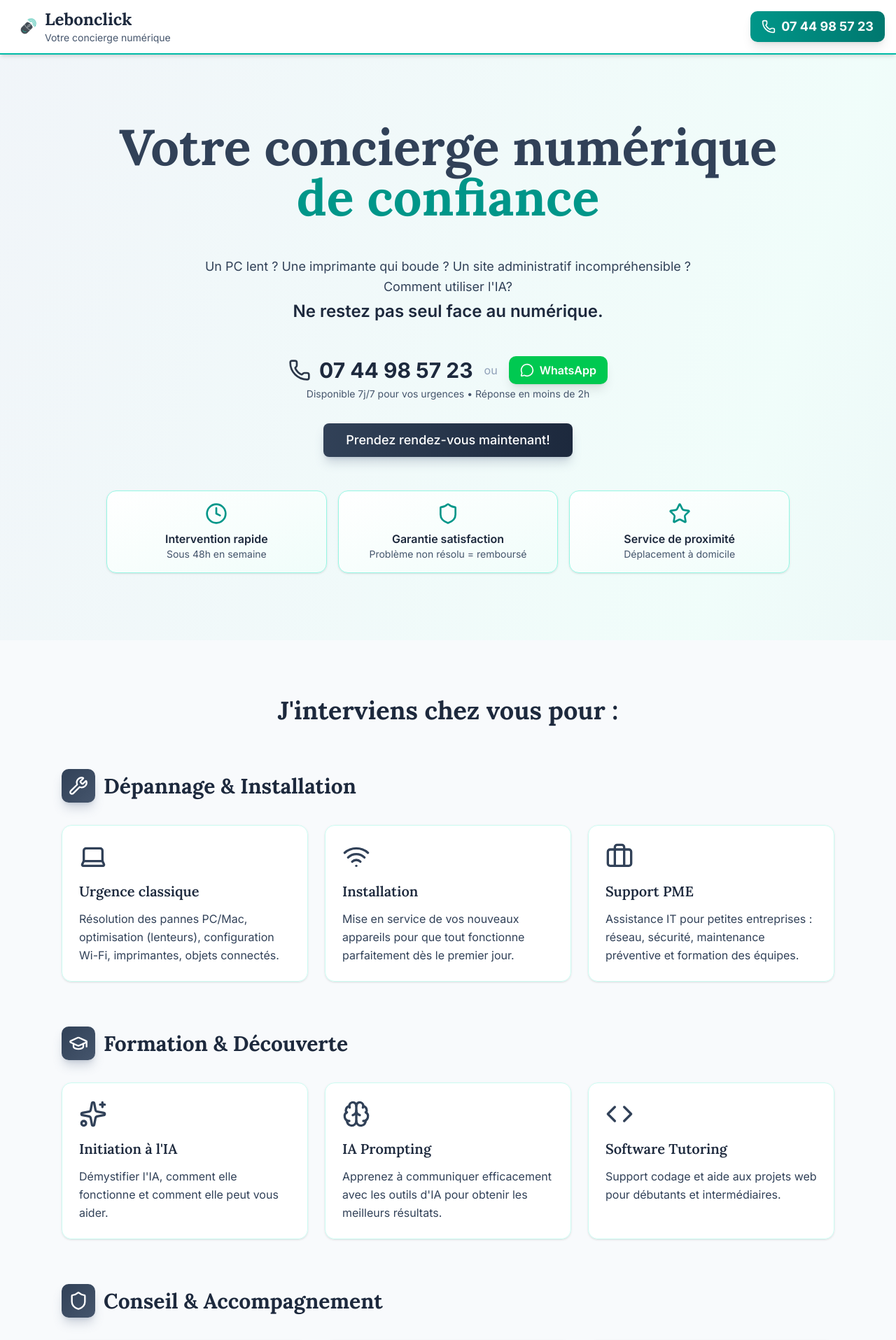
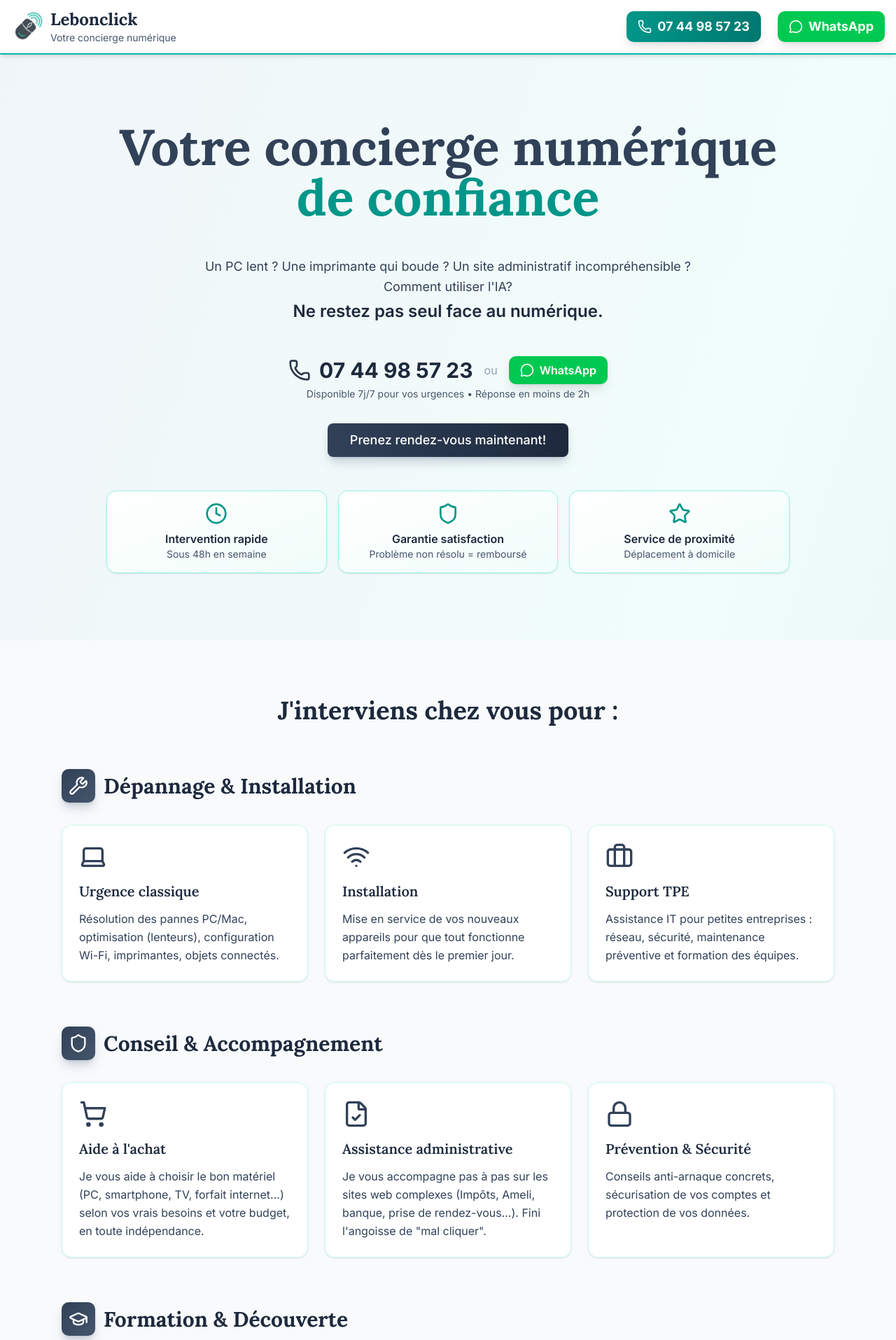
Before and after one commit to amj-wip-solutions/concierge-numerique-perreux, a Next.js app: page / in a window 1280 px wide. Shown: the top 1915 px of the page at 70% size. Built offline with nearby package versions, Linux system fonts and the light colour scheme.

Commit message:
added more stuff V1

```diff
--- a/src/app/page.tsx
+++ b/src/app/page.tsx
@@ -43,7 +43,7 @@ export default function Home() {
             <p className="text-sm text-slate-600">Disponible 7j/7 pour vos urgences • Réponse en moins de 2h</p>
           <div className="animate-fade-in-up mt-8" style={{ animationDelay: '0.5s' }}>
               <Button size="lg" onClick={scrollToContact} className="bg-gradient-to-r from-slate-700 to-slate-800 hover:from-slate-800 hover:to-slate-900 text-white text-lg px-8 py-6 shadow-lg shadow-slate-500/30 transition-all hover:scale-105 cursor-pointer">
-                  Prendez rendez-vous maintenant!
+                  Prenez rendez-vous maintenant!
               </Button>
           </div>
           </div>
@@ -101,7 +101,7 @@ export default function Home() {
               </div>
               <div className="bg-white/90 backdrop-blur-sm rounded-xl p-6 shadow-sm border border-teal-100 hover:shadow-lg hover:shadow-teal-500/20 hover:border-teal-200 hover:-translate-y-1 transition-all duration-300 cursor-pointer group">
                 <Briefcase className="w-10 h-10 text-slate-700 mb-4 transition-all duration-300 group-hover:text-teal-600 group-hover:scale-110 group-hover:-rotate-12" />
-                <h5 className="text-xl font-semibold mb-3 text-slate-800 transition-colors duration-300 group-hover:text-teal-600">Support PME</h5>
+                <h5 className="text-xl font-semibold mb-3 text-slate-800 transition-colors duration-300 group-hover:text-teal-600">Support TPE</h5>
                 <p className="text-slate-700 leading-relaxed">
                   Assistance IT pour petites entreprises : réseau, sécurité, maintenance préventive et formation des équipes.
                 </p>
@@ -109,8 +109,40 @@ export default function Home() {
             </div>
           </div>
 
+            {/* Conseil & Accompagnement */}
+            <div className="mb-16">
+                <div className="flex items-center gap-3 mb-8">
+                    <div className="w-12 h-12 bg-gradient-to-br from-slate-700 to-slate-600 rounded-lg flex items-center justify-center shadow-lg shadow-slate-500/30">
+                        <Shield className="w-7 h-7 text-white" />
+                    </div>
+                    <h4 className="text-3xl font-bold text-slate-800">Conseil & Accompagnement</h4>
+                </div>
+                <div className="grid md:grid-cols-3 gap-6">
+                    <div className="bg-white/90 backdrop-blur-sm rounded-xl p-6 shadow-sm border border-teal-100 hover:shadow-lg hover:shadow-teal-500/20 hover:border-teal-200 hover:-translate-y-1 transition-all duration-300 cursor-pointer group">
+                        <ShoppingCart className="w-10 h-10 text-slate-700 mb-4 transition-all duration-300 group-hover:text-teal-600 group-hover:scale-110 group-hover:rotate-6" />
+                        <h5 className="text-xl font-semibold mb-3 text-slate-800 transition-colors duration-300 group-hover:text-teal-600">Aide à l'achat</h5>
+                        <p className="text-slate-700 leading-relaxed">
+                            Je vous aide à choisir le bon matériel (PC, smartphone, TV, forfait internet...) selon vos vrais besoins et votre budget, en toute indépendance.
+                        </p>
+                    </div>
+                    <div className="bg-white/90 backdrop-blur-sm rounded-xl p-6 shadow-sm border border-teal-100 hover:shadow-lg hover:shadow-teal-500/20 hover:border-teal-200 hover:-translate-y-1 transition-all duration-300 cursor-pointer group">
+                        <FileCheck className="w-10 h-10 text-slate-700 mb-4 transition-all duration-300 group-hover:text-teal-600 group-hover:scale-110 group-hover:-rotate-12" />
+                        <h5 className="text-xl font-semibold mb-3 text-slate-800 transition-colors duration-300 group-hover:text-teal-600">Assistance administrative</h5>
+                        <p className="text-slate-700 leading-relaxed">
+                            Je vous accompagne pas à pas sur les sites web complexes (Impôts, Ameli, banque, prise de rendez-vous...). Fini l'angoisse de "mal cliquer".
+                        </p>
+                    </div>
+                    <div className="bg-white/90 backdrop-blur-sm rounded-xl p-6 shadow-sm border border-teal-100 hover:shadow-lg hover:shadow-teal-500/20 hover:border-teal-200 hover:-translate-y-1 transition-all duration-300 cursor-pointer group">
+                        <Lock className="w-10 h-10 text-slate-700 mb-4 transition-all duration-300 group-hover:text-teal-600 group-hover:scale-110 group-hover:rotate-12" />
+                        <h5 className="text-xl font-semibold mb-3 text-slate-800 transition-colors duration-300 group-hover:text-teal-600">Prévention & Sécurité</h5>
+                        <p className="text-slate-700 leading-relaxed">
+                            Conseils anti-arnaque concrets, sécurisation de vos comptes et protection de vos données.
+                        </p>
+                    </div>
+                </div>
+            </div>
           {/* Formation & Découverte */}
-          <div className="mb-16">
+          <div>
             <div className="flex items-center gap-3 mb-8">
               <div className="w-12 h-12 bg-gradient-to-br from-slate-700 to-slate-600 rounded-lg flex items-center justify-center shadow-lg shadow-slate-500/30">
                 <GraduationCap className="w-7 h-7 text-white" />
@@ -141,39 +173,6 @@ export default function Home() {
               </div>
             </div>
           </div>
-
-            {/* Conseil & Accompagnement */}
-            <div>
-                <div className="flex items-center gap-3 mb-8">
-                    <div className="w-12 h-12 bg-gradient-to-br from-slate-700 to-slate-600 rounded-lg flex items-center justify-center shadow-lg shadow-slate-500/30">
-                        <Shield className="w-7 h-7 text-white" />
-                    </div>
-                    <h4 className="text-3xl font-bold text-slate-800">Conseil & Accompagnement</h4>
-                </div>
-                <div className="grid md:grid-cols-3 gap-6">
-                    <div className="bg-white/90 backdrop-blur-sm rounded-xl p-6 shadow-sm border border-teal-100 hover:shadow-lg hover:shadow-teal-500/20 hover:border-teal-200 hover:-translate-y-1 transition-all duration-300 cursor-pointer group">
-                        <ShoppingCart className="w-10 h-10 text-slate-700 mb-4 transition-all duration-300 group-hover:text-teal-600 group-hover:scale-110 group-hover:rotate-6" />
-                        <h5 className="text-xl font-semibold mb-3 text-slate-800 transition-colors duration-300 group-hover:text-teal-600">Aide à l'achat</h5>
-                        <p className="text-slate-700 leading-relaxed">
-                            Je vous aide à choisir le bon matériel (PC, smartphone, TV, forfait internet...) selon vos vrais besoins et votre budget, en toute indépendance.
-                        </p>
-                    </div>
-                    <div className="bg-white/90 backdrop-blur-sm rounded-xl p-6 shadow-sm border border-teal-100 hover:shadow-lg hover:shadow-teal-500/20 hover:border-teal-200 hover:-translate-y-1 transition-all duration-300 cursor-pointer group">
-                        <FileCheck className="w-10 h-10 text-slate-700 mb-4 transition-all duration-300 group-hover:text-teal-600 group-hover:scale-110 group-hover:-rotate-12" />
-                        <h5 className="text-xl font-semibold mb-3 text-slate-800 transition-colors duration-300 group-hover:text-teal-600">Assistance administrative</h5>
-                        <p className="text-slate-700 leading-relaxed">
-                            Je vous accompagne pas à pas sur les sites web complexes (Impôts, Ameli, banque, prise de rendez-vous...). Fini l'angoisse de "mal cliquer".
-                        </p>
-                    </div>
-                    <div className="bg-white/90 backdrop-blur-sm rounded-xl p-6 shadow-sm border border-teal-100 hover:shadow-lg hover:shadow-teal-500/20 hover:border-teal-200 hover:-translate-y-1 transition-all duration-300 cursor-pointer group">
-                        <Lock className="w-10 h-10 text-slate-700 mb-4 transition-all duration-300 group-hover:text-teal-600 group-hover:scale-110 group-hover:rotate-12" />
-                        <h5 className="text-xl font-semibold mb-3 text-slate-800 transition-colors duration-300 group-hover:text-teal-600">Prévention & Sécurité</h5>
-                        <p className="text-slate-700 leading-relaxed">
-                            Conseils anti-arnaque concrets, sécurisation de vos comptes et protection de vos données.
-                        </p>
-                    </div>
-                </div>
-            </div>
         </div>
       </section>
 
@@ -222,8 +221,8 @@ export default function Home() {
                     ))}
                 </div>
                 <p className="text-slate-700 mb-4 italic">
-                  "Dans le passé, j'ai été victime d'une escroquerie en ligne. Mais grâce à de précieux conseils et astuces j'ai appris à reconnaître les indices suspects."              </p>
-              <p className="font-semibold text-slate-800">Roxane M.</p>
+                  "Dans le passé, j'ai été victime d'une escroquerie. Grâce à vos astuces, j'ai appris à reconnaître les signes suspects. Je suis bien plus vigilante et je me sens plus en sûreté!"</p>
+              <p className="font-semibold text-slate-800">Roxane M. 57 ans </p>
             </div>
 
               <div className="bg-white rounded-xl p-6 shadow-md border border-slate-200 flex flex-col justify-between">
@@ -234,11 +233,10 @@ export default function Home() {
                   </div>
                   <p className="text-slate-700 mb-4 italic">
                   "Formidable !!!
-                  Simple ! Rapide  mon imprimante ne marchait plus et mon PC était lent  ! Grasse a l’intervention d’Alex j’évite le changement de matériel
-                  Le morale revient !!! Bravo !!!"
+                  Simple ! Rapide  mon imprimante ne marchait plus et mon PC était lent  ! Grâce a l’intervention d’Alex j’évite le changement de matériel
+                  Le moral revient !!! Bravo !!!"
               </p>
-              <p className="font-semibold text-slate-800">Florient, 68 ans</p>
-              <p className="text-sm text-slate-600">Paris</p>
+              <p className="font-semibold text-slate-800">Florient, 69 ans</p>
           </div>
 
               <div className="bg-white rounded-xl p-6 shadow-md border border-slate-200 flex flex-col justify-between">
@@ -248,10 +246,9 @@ export default function Home() {
                       ))}
                   </div>
                   <p className="text-slate-700 mb-4 italic">
-                "Mes enfants avaient du mal en maths. Grâce à ChatGPT et ses explications j'étais beaucoup plus à l'aise pour leur expliquer les choses, et j'ai pu rafraîchir mes propres connaissances."
+                      "Alex m'a été d'un grand soutien pour mes problèmes informatiques. Il est très à l'écoute et intervient rapidement. Je recommande vivement ses services."
               </p>
-              <p className="font-semibold text-slate-800">Yvonne M.</p>
-              <p className="text-sm text-slate-600">Maman de 2 enfants</p>
+              <p className="font-semibold text-slate-800">Yvonne D. 67 ans</p>
             </div>
           </div>
         </div>
@@ -259,14 +256,14 @@ export default function Home() {
 
       {/* Contact Section */}
       <section id="contact" className="bg-gradient-to-b from-slate-100 via-teal-50/30 to-slate-300 py-20">
-        <div className="container mx-auto px-6 max-w-4xl">
+        <div className="container mx-auto px-6 max-w-3xl">
           <div className="bg-white rounded-2xl shadow-xl shadow-slate-500/20 p-10 md:p-14 border border-slate-200">
             <h2 className="text-4xl font-bold text-slate-800 mb-4 text-center">Contactez-moi</h2>
             <p className="text-center text-lg text-slate-700 mb-10">
               Pour un diagnostic ou un simple conseil
             </p>
 
-            <div className="space-y-6 max-w-md mx-auto">
+            <div className="space-y-6 max-w-sm mx-auto">
               <div className="flex items-center gap-4 p-4 bg-slate-50 rounded-lg hover:bg-slate-100 transition-colors border border-slate-200 cursor-pointer">
                 <div className="w-12 h-12 bg-gradient-to-br from-slate-700 to-slate-600 rounded-full flex items-center justify-center flex-shrink-0 shadow-lg shadow-slate-500/30">
                   <Phone className="w-6 h-6 text-white" />
@@ -285,8 +282,8 @@ export default function Home() {
                 </div>
                 <div>
                   <p className="text-sm text-slate-700 font-medium">Email</p>
-                  <a href="mailto:contact@concierge-numerique.fr" className="text-lg font-semibold text-slate-800 hover:text-slate-700 break-all">
-                    contact@concierge-numerique.fr
+                  <a href="mailto:alex@lebonclick.fr" className="text-lg font-semibold text-slate-800 hover:text-slate-700 break-all">
+                      alex@lebonclick.fr
                   </a>
                 </div>
               </div>
@@ -309,7 +306,7 @@ export default function Home() {
       <footer className="bg-slate-900 text-slate-300 py-10">
         <div className="container mx-auto px-6 text-center">
           <p className="text-lg mb-2">
-            <strong className="text-white">Lebonclick</strong> — Concierge Numérique • Le Perreux-sur-Marne
+            <strong className="text-white">Lebonclick</strong> — Concierge Numérique
           </p>
           <p className="text-sm text-slate-400">
             &copy; {new Date().getFullYear()} Tous droits réservés.
--- a/src/components/header.tsx
+++ b/src/components/header.tsx
@@ -1,7 +1,7 @@
 'use client'
 
 import Image from 'next/image'
-import { Phone } from 'lucide-react'
+import {MessageCircle, Phone} from 'lucide-react'
 import { useEffect, useState } from 'react'
 
 export function Header() {
@@ -15,6 +15,10 @@ export function Header() {
     return () => window.removeEventListener('scroll', handleScroll)
   }, [])
 
+  const scrollToTop = () => {
+    window.scrollTo({ top: 0, behavior: 'smooth' })
+  }
+
   return (
     <header className={`border-b-2 border-teal-500 shadow-md sticky top-0 z-50 transition-all duration-300 ${
       isScrolled ? 'bg-white/90 backdrop-blur-md' : 'bg-white'
@@ -22,16 +26,20 @@ export function Header() {
       <div className="container mx-auto px-4 py-2 md:py-3">
         <div className="flex items-center justify-between">
           {/* Logo and Brand */}
-          <div className="flex items-center">
+          <button
+            onClick={scrollToTop}
+            className="flex items-center gap-2 hover:opacity-80 transition-opacity cursor-pointer"
+            aria-label="Retour en haut"
+          >
             <Image
               src="/logo.svg"
               alt="Lebonclick Logo"
               width={48}
               height={48}
-              className="w-10 h-10 md:w-12 md:h-12 rotate-45"
+              className="w-10 h-10 md:w-12 md:h-12 rotate-45 scale-[175%]"
               priority
             />
-            <div>
+            <div className="text-left">
               <h1 className="text-xl md:text-2xl font-bold text-slate-800">
                 Lebonclick
               </h1>
@@ -39,7 +47,9 @@ export function Header() {
                 Votre concierge numérique
               </p>
             </div>
-          </div>
+          </button>
+            <div className="flex items-center gap-4 md:gap-6">
+
 
                 {/* Phone Number - Desktop */}
                 <a
@@ -49,6 +59,14 @@ export function Header() {
                     <Phone className="w-5 h-5" />
                     <span className="text-lg font-bold">07 44 98 57 23</span>
                 </a>
+                <a
+                    href="https://wa.me/33744985723" target="_blank" rel="noopener noreferrer"
+                    className="hidden md:flex items-center gap-2 bg-green-500 text-white px-4 py-2 rounded-lg hover:bg-green-600 transition-all hover:scale-105 shadow-lg"
+                >
+                    <MessageCircle className="w-5 h-5" />
+                    <span className="text-lg font-bold">WhatsApp</span>
+                </a>
+            </div>
 
           {/* Phone Number - Mobile */}
           <a
```
Lines whose indentation alone changed are shown as unchanged.
